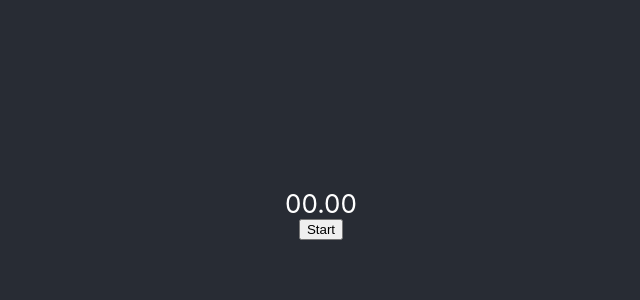
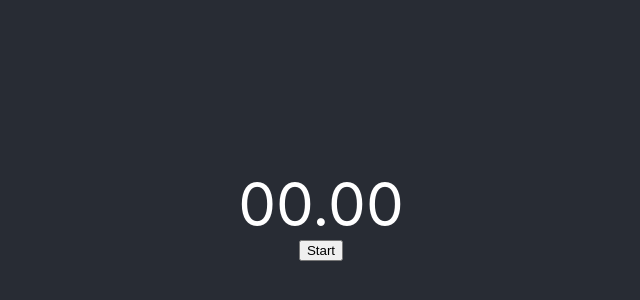
Before and after one commit to atyoshimatsu/10sec_challenge, a React (Create React App) app: page / in a window 1280 px wide. Shown: the part 186-486 px from the top of the page, without its empty margins (319-959 px from the left). Built offline with nearby package versions, Linux system fonts and the light colour scheme.

Commit message:
Add clock time css

```diff
--- a/src/App.css
+++ b/src/App.css
@@ -8,3 +8,10 @@
   font-size: calc(10px + 2vmin);
   color: white;
 }
+
+.clock-time {
+  width: 200px;
+  font-size: 60px;
+  display: flex;
+  justify-content: space-around;
+}
```
